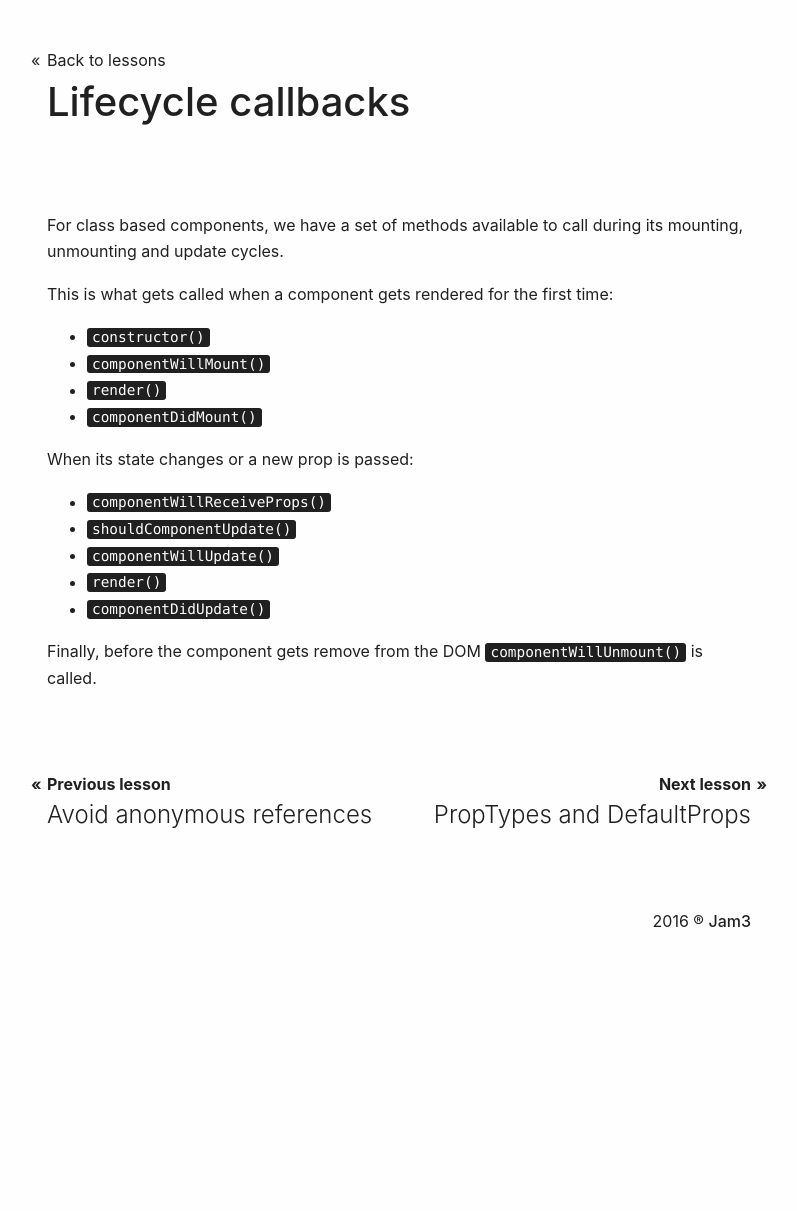
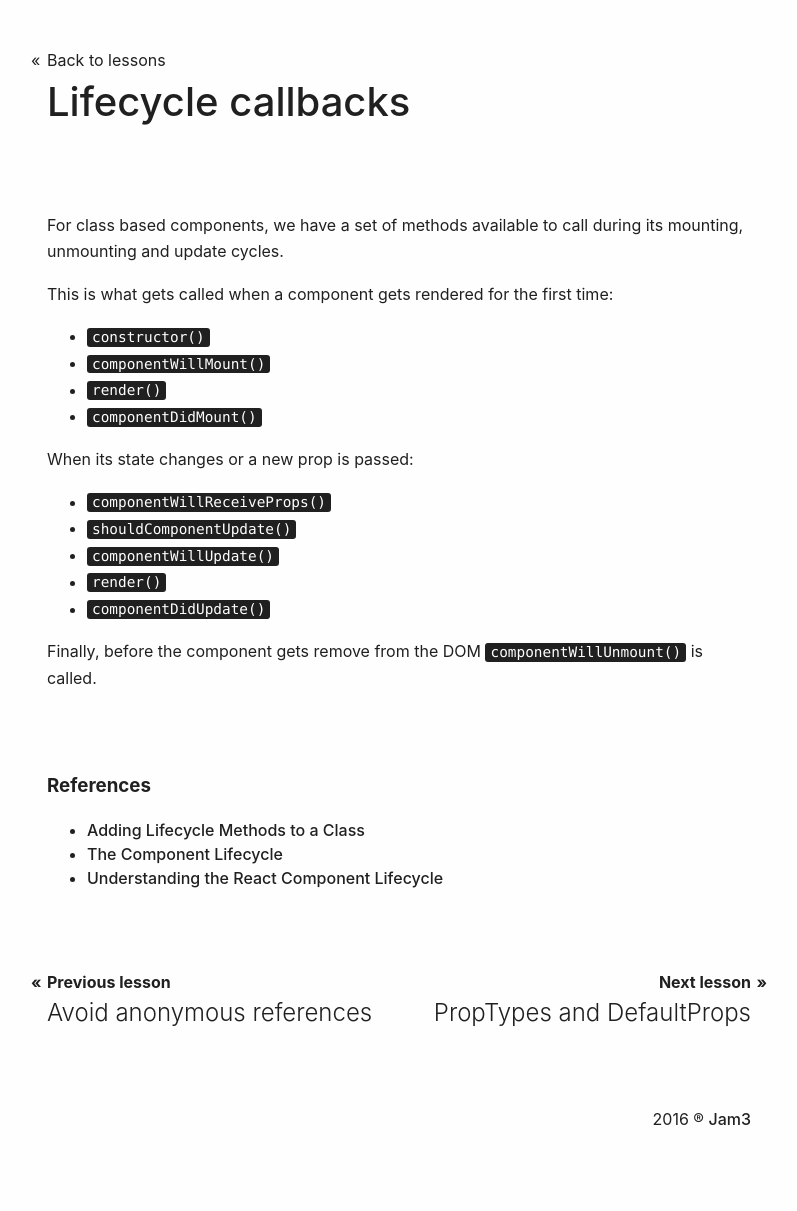
Before and after one commit to Experience-Monks/jam3-lessons-react, a Jekyll site: the page built from _lessons/11-lifecycle-callbacks.md, in a window 1280 px wide. Shown: the whole page, without its empty margins (241-1038 px from the left). Built offline with Jekyll 4.4.1, drawn with Linux system fonts in a browser that asks for light colours; before the commit the page ends 1013 px from its top, so only the background shows below that.

Commit message:
Restore references section on lessons

```diff
--- /dev/null
+++ b/_includes/references.html
@@ -0,0 +1,15 @@
+{% if page.references.size > 0 %}
+  <section class="references container">
+    <h3 class="reference__title">References</h3>
+    <ul class="references__list">
+      {% for reference in page.references %}
+        <li class="references__item">
+          <a
+            class="references__link"
+            href="{{ reference.url }}"
+            target="_blank">{{ reference.title }}</a>
+        </li>
+      {% endfor %}
+    </ul>
+  </section>
+{% endif %}
--- a/_layouts/lesson.html
+++ b/_layouts/lesson.html
@@ -7,6 +7,8 @@ subtitle: Jam3 React Lessons
     {{ content }}
   </main>
 
+  {% include references.html %}
+
   {% include pagination.html %}
 
 {% include footer.html %}
--- a/css/main.scss
+++ b/css/main.scss
@@ -45,6 +45,7 @@ a {
 header,
 main,
 footer,
+.references,
 .pagination {
   margin: 0 auto 3em;
   max-width: 768px;
@@ -169,6 +170,7 @@ h1.page__title {
   header,
   main,
   footer,
+  .references,
   .pagination {
     margin-bottom: 5rem;
   }
```
